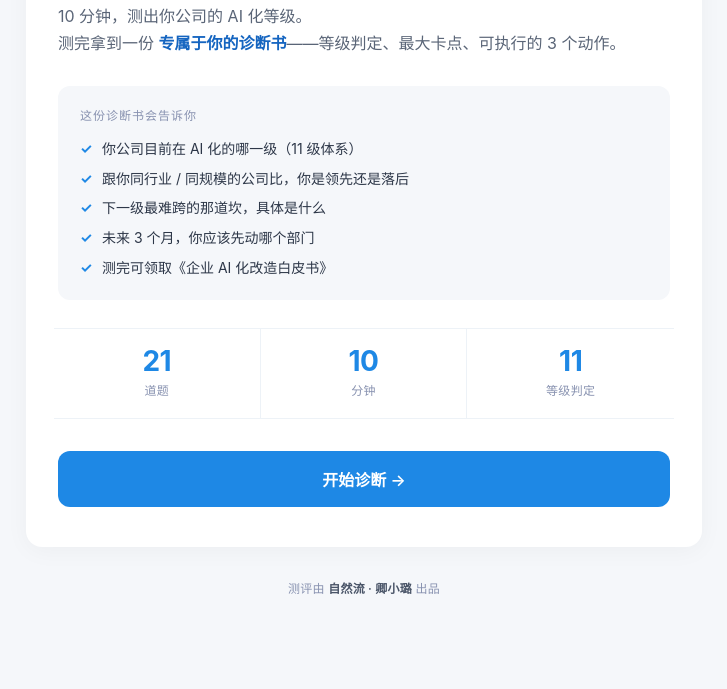
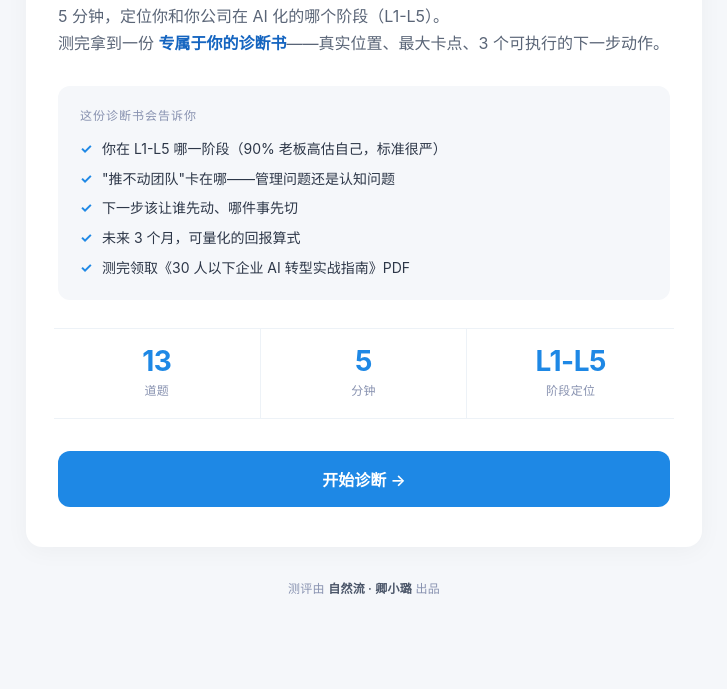
Before and after one commit to luckyluucc/enterprise-ai-level-test, a website: page public/index.html in a window 1280 px wide. Shown: the part 299-988 px from the top of the page, without its empty margins (276-1003 px from the left). Drawn offline with Linux system fonts and the light colour scheme.

Commit message:
v2: 5 阶段框架 · 题量 20→13 · 钩子换 PDF
- 框架：11 级 → 5 阶段（PDF《30 人以下企业 AI 转型实战指南》的老板 AI 化 L1-L5）
- 题目反向设计：围绕受众真正关心的 3 个问题（团队怎么用 / 投入回报 / 非技术）
- B 区收紧到 4 道 yes/no，加严"每天主动用"和"50% 团队"判据
- 取消多选 AI 工具/嵌入环节，新增 C1（团队推行卡点）C2（最痛业务）C3（技术底子）3 道单选
- D 区从 5 题减到 3 题，必填 2 道（具体场景 + 可量化目标）
- 诊断 prompt：3 条铁律必用其一、按阶段给可执行下一步
- CTA：白皮书 → 《30 人以下企业 AI 转型实战指南》PDF（49 页/6 部分/18 实战动作）

```diff
--- a/public/index.html
+++ b/public/index.html
@@ -3,8 +3,8 @@
 <head>
   <meta charset="UTF-8">
   <meta name="viewport" content="width=device-width, initial-scale=1.0, maximum-scale=1.0">
-  <title>企业 AI 原生化诊断 · 你公司在 AI 哪一级？</title>
-  <meta name="description" content="60 秒测出你公司的 AI 化水平，AI 出个性化诊断书。自然流 · 卿小璐 出品。">
+  <title>老板 AI 化诊断 · 你自己会用，为什么团队推不动？</title>
+  <meta name="description" content="30 人以下企业老板专属。5 分钟定位你在 L1-L5 哪个阶段，AI 出个性化诊断书。自然流 · 卿小璐 出品。">
 
   <style>
     /* ===== lulumoney brand tokens ===== */
@@ -741,66 +741,76 @@
   </div>
 
   <script>
-    // ===== Question Schema (20 题) =====
+    // ===== Question Schema (13 题) =====
+    // 框架：老板 AI 化 5 阶段（L1 围观 / L2 个人尝鲜 / L3 团队推行 / L4 组织重构 / L5 系统化运转）
+    // 反向设计：围绕受众真正关心的 3 个问题（团队怎么用 / 投入回报 / 非技术能不能）
     const questions = [
       // Part A — 基础信息
       { id:'A1', part:'A', type:'text', title:'怎么称呼你？',
         hint:'随便填，不会公开。', placeholder:'例如：小璐', required:true },
       { id:'A2', part:'A', type:'select', title:'你所在的行业？',
-        options:['内容/自媒体','电商/零售','教育/培训','咨询/服务','制造业','建筑/工程','互联网/科技','金融','医疗/健康','餐饮/快消','其他'],
+        options:['内容/自媒体','电商/零售','教育/培训','咨询/服务','制造业','建筑/工程','互联网/科技','金融','医疗/健康','餐饮/快消','本地生活/服务','其他'],
         required:true },
       { id:'A3', part:'A', type:'select', title:'公司规模？',
-        options:['独立创业者（1 人）','小团队（2-5 人）','小公司（6-20 人）','中型（21-100 人）','大型（101-500 人）','大企业（500+ 人）'],
+        hint:'按 PDF《30 人以下企业 AI 转型实战指南》的分层，规模决定协调成本。',
+        options:['1 人（独立创业者）','2-9 人（小团队）','10-30 人（小公司）','30-50 人','50-150 人','150+ 人'],
         required:true },
 
-      // Part B — 等级定位（10 道是/否，递进）
-      { id:'B1', part:'B', type:'yesno', title:'过去一周，公司里至少有一个人（包括你自己）用 AI 完成了一件具体的工作？',
-        hint:'真实写过 / 用过，不是"听说"或"刷过推文"。' },
-      { id:'B2', part:'B', type:'yesno', title:'公司在正式场合（例会 / 周报 / 全员信）讨论过"用 AI 做某事"？',
-        hint:'是公开议题，不是私下聊。' },
-      { id:'B3', part:'B', type:'yesno', title:'公司至少部署了 1 个 AI 工具（Copilot / 自建账号 / 企业版订阅）？',
-        hint:'是公司买的，不只是某个人自己掏钱订阅。' },
-      { id:'B4', part:'B', type:'yesno', title:'有至少一个部门在用这个工具，月活率超过 50%？',
-        hint:'不是 IT 报喜的覆盖率，是真实使用率。' },
-      { id:'B5', part:'B', type:'yesno', title:'公司至少有 2 个部门各自跑通了 AI 工作流，且效率提升可量化？',
-        hint:'比如"客服响应时长降 40%""内容产量翻 3 倍"这种。' },
-      { id:'B6', part:'B', type:'yesno', title:'公司有专人 / 专岗负责 AI 基础设施（知识库 / Prompt 库 / Skill 库），不是兼任？',
-        hint:'这个人的 KPI 是"让别人更快用 AI"，不是自己用得最厉害。' },
-      { id:'B7', part:'B', type:'yesno', title:'最近 3 个月，公司调整过岗位说明书或合并过岗位，原因是"AI 接管了一部分工作"？',
-        hint:'真的改了 JD 或减/并了岗位，不是只在脑子里想。' },
-      { id:'B8', part:'B', type:'yesno', title:'如果今天把所有 AI 工具撤掉，公司的产品形态 / 服务方式 / 收费模式会变样？',
-        hint:'不是"会变难做"，是"产品本身长得不一样"。' },
-      { id:'B9', part:'B', type:'yesno', title:'公司实际员工数 ≤ 5 人，但承担了传统 30+ 人的业务量？',
-        hint:'真的小团队大产出，不是外包/兼职凑数。' },
-      { id:'B10', part:'B', type:'yesno', title:'公司从注册第一天起就是按 AI-native 设计的，没有"AI 化"这个动作？',
-        hint:'从 0 设计就是 AI 原生，不是后期改造。' },
+      // Part B — 5 阶段定位（4 道是/否，递进）—— 严格定义，逼老板诚实
+      { id:'B1', part:'B', type:'yesno', title:'上周，你自己用 AI 完成过至少一件具体的工作交付？',
+        hint:'"完成具体交付"指实际拿出可用的东西——一篇推文、一份方案、一段代码、一个客户回复，不是聊聊试试。' },
+      { id:'B2', part:'B', type:'yesno', title:'你的团队，过去 1 个月里，至少 50% 的人在日常工作中实际用 AI？',
+        hint:'PDF 原话：90% 老板高估自己阶段，标准很简单——团队每天工作离不开 AI 才算。周培训用一下、几个先锋在用，都不算。' },
+      { id:'B3', part:'B', type:'yesno', title:'因为 AI 跑通了，过去 3 个月你调整过岗位 / 改过 JD / 合并过岗位？',
+        hint:'真的改了招聘标准或减并了岗位，不是脑子里想想。组织结构开始跟着 AI 变形。' },
+      { id:'B4', part:'B', type:'yesno', title:'你公司有一个共享的 AI 大脑——团队任何人都能调用公司的判断库 / 案例库 / 话术库？',
+        hint:'不是个人的提示词收藏，是公司层的共享上下文。一人输入，全员受益。' },
 
-      // Part C — 多维补充
-      { id:'C1', part:'C', type:'multi', title:'公司里用过哪些 AI 工具？',
-        hint:'多选，包括个人订阅 + 公司部署。',
-        options:['ChatGPT','Claude','豆包','Kimi','DeepSeek','文心一言','元宝','Copilot','Cursor','Coze','Dify','MidJourney','Sora','即梦','其他','都没用过'] },
-      { id:'C2', part:'C', type:'multi', title:'AI 已经嵌入哪些业务环节？',
-        hint:'多选。"嵌入"指流程的一部分，不是偶尔用一下。',
-        options:['写文章 / 内容','客服','招聘 / HR','数据分析','编程 / 开发','设计 / 出图','财务','销售','产品 / 研发','培训','其他','都没嵌入'] },
-      { id:'C3', part:'C', type:'single', title:'老板个人 AI 水平 vs 公司整体？',
-        hint:'诚实回答，这是诊断"内外差"的关键。',
-        options:['差不多','老板略高一些','老板明显高出一截','天差地别（老板单飞）','老板还不如员工'] },
+      // Part C — 公司现状（3 题）— 围绕"3 个真正关心的问题"
+      { id:'C1', part:'C', type:'single', title:'问题 1：让团队用起来——你现在卡在哪？',
+        hint:'PDF 原话：推动团队 AI 化不是培训问题，是管理问题。',
+        options:[
+          '我自己还没真正开始',
+          '我自己在用，没推过团队',
+          '推过，员工说"跟我没关系"，没下文了',
+          '推过，员工试一下就放弃了',
+          '少数几个人在用，多数人不用',
+          '全员每天都在用'
+        ] },
+      { id:'C2', part:'C', type:'single', title:'问题 2：投入回报——你最想让 AI 把哪件事的速度或成本变好？',
+        hint:'选一个最痛、最重复、你每天都在做的。后面会让你算个具体数字。',
+        options:[
+          '内容生产（推文/视频/物料）',
+          '销售管理（线索/转化/外呼）',
+          '客户管理（私域/SOP/CRM）',
+          '客服（响应/分流）',
+          '知识管理（沉淀方法论/复制经验）',
+          '内部协作（会议/文档/流程）',
+          '招聘/HR',
+          '财务/数据分析',
+          '产品研发/设计',
+          '其他'
+        ] },
+      { id:'C3', part:'C', type:'single', title:'问题 3：非技术能不能搞——你和团队的技术底子？',
+        hint:'PDF 原话：2026 年的 AI 不需要懂技术，门槛在认知和决心。但你诚实告诉我现状，AI 会用你听得懂的话给建议。',
+        options:[
+          '都没技术背景，怕搞不来',
+          '我懂一点，团队完全不懂',
+          '我懂技术，团队不懂',
+          '大家都不算技术，但学习能力还行',
+          '团队里有几个挺会折腾 AI 的',
+          '团队有 IT/开发顶大头'
+        ] },
 
-      // Part D — 开放题（5 道）
-      { id:'D1', part:'D', type:'textarea', title:'你公司用 AI 最大的卡点是什么？',
-        hint:'越具体越好——AI 会基于这条给你"个性化诊断"。例如："员工觉得 AI 不靠谱，让他用他就糊弄。"',
+      // Part D — 开放题（3 题，必填 2 选填 1）
+      { id:'D1', part:'D', type:'textarea', title:'讲一个具体场景：你尝试让团队用 AI，最后没推动的那一次。',
+        hint:'越具体越好。例如："上次让客服用 AI 回客户消息，他说『AI 答的没人情味』就放弃了"。诊断书会基于这条给你回应。',
         placeholder:'200 字内，越具体越好', required:true, maxLen:200 },
-      { id:'D2', part:'D', type:'textarea', title:'未来 3-6 个月，你最想用 AI 解决的具体业务问题？',
-        hint:'比如："把公众号内容产量从月 4 篇提到月 20 篇""客服响应时间砍一半""自动出销售线索"。越具体，诊断越能给你可执行的路径。',
-        placeholder:'200 字内', required:true, maxLen:200 },
-      { id:'D3', part:'D', type:'textarea', title:'在 AI 落地的过程中，你或你的团队踩过什么坑？',
-        hint:'选填。说说你们试过什么、为什么失败——这能让 AI 避免给你重复的建议。',
-        placeholder:'选填，200 字内', required:false, maxLen:200 },
-      { id:'D4', part:'D', type:'textarea', title:'你公司里"最适合先开始用 AI"的人 / 部门是谁？',
-        hint:'选填。如果你心里已经有人选，写出来。AI 会基于这个给你"启动顺序"建议。',
-        placeholder:'选填，200 字内', required:false, maxLen:200 },
-      { id:'D5', part:'D', type:'textarea', title:'你最想从这份诊断书里得到什么具体建议？',
-        hint:'选填。比如"下一季度该投谁去学 AI""哪个部门先动手""怎么说服老板加预算"。',
+      { id:'D2', part:'D', type:'textarea', title:'未来 3 个月，你最想用 AI 解决哪件具体业务问题？算成数字是多少？',
+        hint:'PDF 原话：回报不是"效率提升"这种模糊概念，是具体的——比如"内容产量从月 4 篇到月 20 篇""客服响应从 30 分钟到 5 分钟"。模糊的"提效"不算。',
+        placeholder:'200 字内，写成可量化的目标', required:true, maxLen:200 },
+      { id:'D3', part:'D', type:'textarea', title:'你最想从这份诊断书里得到什么具体建议？',
+        hint:'选填。例如"该让谁先动""哪个部门先切""怎么说服员工""下一步该花多少钱"。诊断的最后一段会针对这条精确回答。',
         placeholder:'选填，200 字内', required:false, maxLen:200 },
     ];
 
@@ -817,25 +827,25 @@
       progressWrap.classList.add('hidden');
       app.innerHTML = `
         <div class="card">
-          <span class="cover-tag">企业 AI 原生化诊断 · 免费</span>
-          <h1 class="cover-title">你公司在 AI 哪一级？<br/><span class="highlight">95% 的公司，卡在同一个地方。</span></h1>
-          <p class="cover-sub">10 分钟，测出你公司的 AI 化等级。<br/>测完拿到一份 <strong>专属于你的诊断书</strong>——等级判定、最大卡点、可执行的 3 个动作。</p>
+          <span class="cover-tag">30 人以下企业 · 老板 AI 化诊断</span>
+          <h1 class="cover-title">你自己会用 AI，<br/><span class="highlight">为什么团队推不动？</span></h1>
+          <p class="cover-sub">5 分钟，定位你和你公司在 AI 化的哪个阶段（L1-L5）。<br/>测完拿到一份 <strong>专属于你的诊断书</strong>——真实位置、最大卡点、3 个可执行的下一步动作。</p>
 
           <div class="cover-points">
             <div class="cover-points-title">这份诊断书会告诉你</div>
             <ul>
-              <li>你公司目前在 AI 化的哪一级（11 级体系）</li>
-              <li>跟你同行业 / 同规模的公司比，你是领先还是落后</li>
-              <li>下一级最难跨的那道坎，具体是什么</li>
-              <li>未来 3 个月，你应该先动哪个部门</li>
-              <li>测完可领取《企业 AI 化改造白皮书》</li>
+              <li>你在 L1-L5 哪一阶段（90% 老板高估自己，标准很严）</li>
+              <li>"推不动团队"卡在哪——管理问题还是认知问题</li>
+              <li>下一步该让谁先动、哪件事先切</li>
+              <li>未来 3 个月，可量化的回报算式</li>
+              <li>测完领取《30 人以下企业 AI 转型实战指南》PDF</li>
             </ul>
           </div>
 
           <div class="cover-meta">
             <div class="meta-item"><div class="meta-num">${questions.length}</div><div class="meta-label">道题</div></div>
-            <div class="meta-item"><div class="meta-num">10</div><div class="meta-label">分钟</div></div>
-            <div class="meta-item"><div class="meta-num">11</div><div class="meta-label">等级判定</div></div>
+            <div class="meta-item"><div class="meta-num">5</div><div class="meta-label">分钟</div></div>
+            <div class="meta-item"><div class="meta-num">L1-L5</div><div class="meta-label">阶段定位</div></div>
           </div>
 
           <button class="btn btn-primary btn-large" onclick="next()">开始诊断 →</button>
@@ -952,8 +962,8 @@
       app.innerHTML = `
         <div class="card">
           <div class="result-header">
-            <div class="result-badge">企业 AI 原生化诊断书</div>
-            <div class="result-level-num">Lv.${r.level}</div>
+            <div class="result-badge">老板 AI 化诊断书</div>
+            <div class="result-level-num">L${r.level}</div>
             <div class="result-level-name">${r.levelName}</div>
             <div class="result-level-tagline">${r.tagline || ''}</div>
           </div>
@@ -963,9 +973,9 @@
           <div class="result-footer">
             <div class="cta-box">
               <span class="cta-tag">📘 免费领取</span>
-              <div class="cta-title">把这份诊断截图发我，<br/>送你一份《企业 AI 化改造白皮书》</div>
-              <div class="cta-text">这份诊断书是 AI 实时生成的<strong>通用版</strong>。如果想要 <strong>基于你的等级、行业、卡点</strong> 给一对一的具体建议，加我微信。</div>
-              <div class="cta-text">我正在大量收集各行业企业 AI 应用的真实场景和卡点。把你这份诊断截图发我，<strong>我送你一份完整版《企业 AI 化改造白皮书》</strong>，并基于你的具体情况给你 1 条最关键的建议。</div>
+              <div class="cta-title">把这份诊断截图发我，<br/>送你《30 人以下企业 AI 转型实战指南》</div>
+              <div class="cta-text">49 页 · 6 个部分 · 18 个实战动作。不讲工具评测，讲 <strong>30 人以下团队怎么真的把 AI 跑起来</strong>——L1-L5 定位、3 个最贵的认知误区、六步走路线图、降到零学习成本的 3 种方法、内容/销售/知识/流程 4 个动作库。</div>
+              <div class="cta-text">这本指南是我们 6 人团队 + 18 个客户 <strong>真金白银踩出来的</strong>，不是道听途说。把你这份诊断截图发我，<strong>送你完整版 PDF + 基于你具体情况的 1 条关键建议</strong>。</div>
 
               <div class="cta-qr-wrap">
                 <img class="cta-qr-img" src="/qrcode.jpg" alt="卿小璐微信" loading="lazy">
@@ -1086,7 +1096,7 @@
       const r = state.result;
       const tmp = document.createElement('div');
       tmp.innerHTML = r.html;
-      const text = `【企业 AI 原生化诊断书】\n\nLv.${r.level} · ${r.levelName}\n${r.tagline||''}\n\n${tmp.innerText}\n\n— 自然流 · 卿小璐\n微信：qingxiaoluu`;
+      const text = `【老板 AI 化诊断书】\n\nL${r.level} · ${r.levelName}\n${r.tagline||''}\n\n${tmp.innerText}\n\n— 自然流 · 卿小璐\n微信：qingxiaoluu`;
       navigator.clipboard.writeText(text).then(() => alert('已复制到剪贴板'));
     };
 
```
Also changed, not shown: api/diagnose.js (+59 -63 lines), 1 other file.
